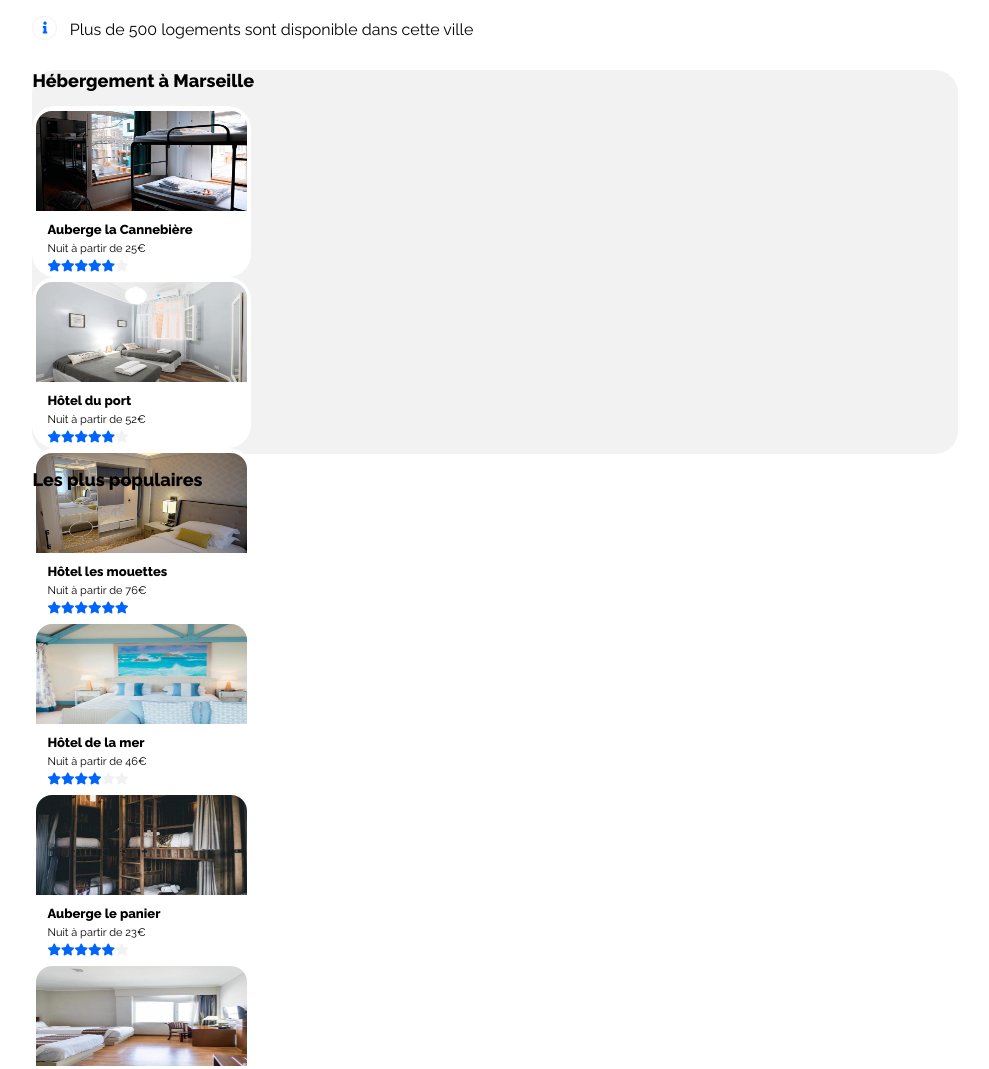
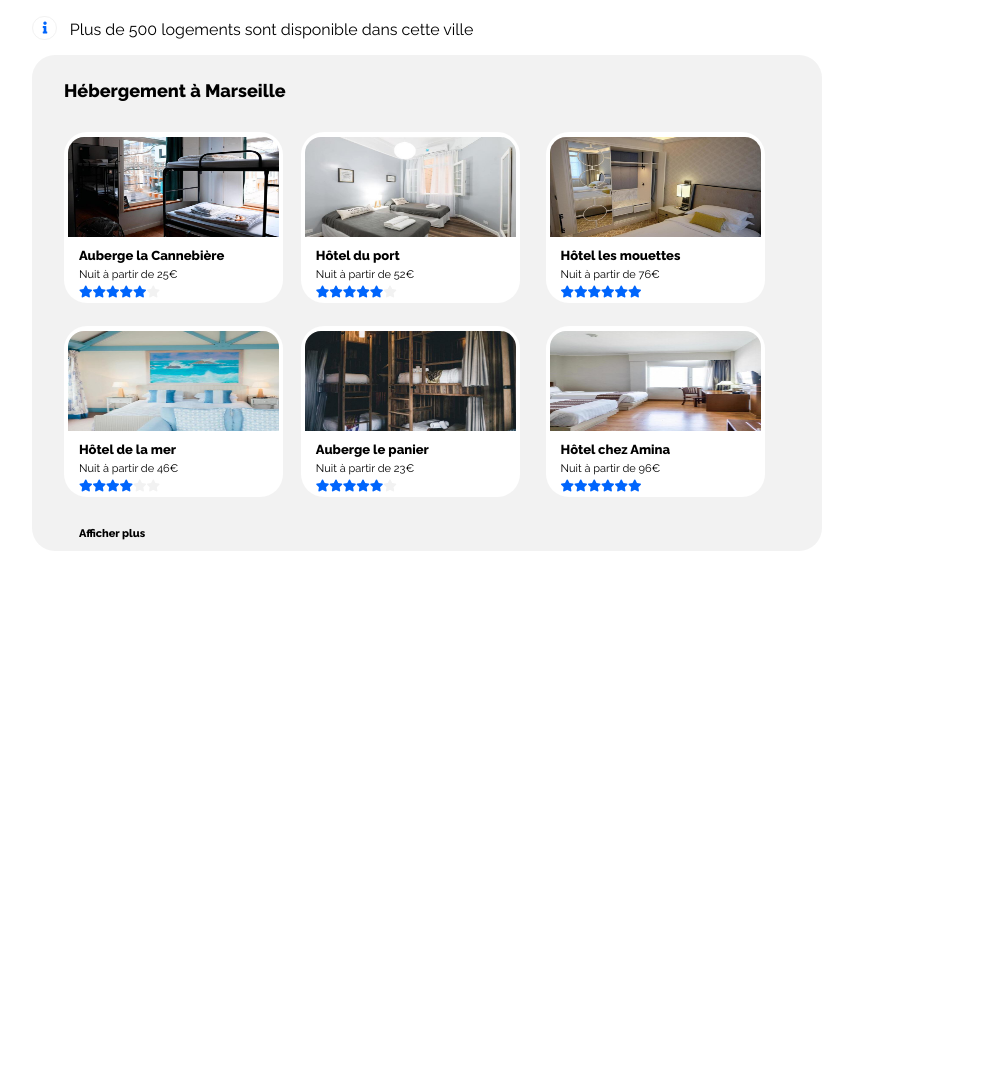
Before and after one commit to Uosnaridou/Projet2-Reservia, a plain HTML site: page index.html in a window 1280 px wide. Shown: the part 360-1429 px from the top of the page, without its empty margins (6-995 px from the left). After the commit the page ends 959 px from the top, so only its background shows below. Drawn offline with Linux system fonts and the light colour scheme.

Commit message:
Hebergement mise en page Grid

```diff
--- a/index.html
+++ b/index.html
@@ -61,65 +61,89 @@
 
         <div id="information">
             <div id="i"><i class="fas fa-info"></i></div>
-            <p>Plus de 500 logements sont disponible dans cette ville</p>
+            <p>
+                <!-- <span>
+                    <i class="fas fa-info"></i>
+                </span> -->
+                Plus de 500 logements sont disponible dans cette ville
+            </p>
         </div>
 
     </section>
 
     <section>
         <div id="Hebergeur">
+            <div id="miseEnPage_Grid">
                 <h2>Hébergement à Marseille</h2>
+
                 <article id="cannebiere" class="articles_hebergeur">
-                <img src="images/hebergements/4_small/marcus-loke-WQJvWU_HZFo-unsplash.jpg" alt="Auberge la cannebiere" class="img_hebergeur" />
+                    <img src="images/hebergements/4_small/marcus-loke-WQJvWU_HZFo-unsplash.jpg"
+                        alt="Auberge la cannebiere" class="img_hebergeur" />
                     <h3>Auberge la Cannebière</h3>
                     <p>Nuit à partir de 25€</p>
-                <i class="fas fa-star" id="marge_star"></i><i class="fas fa-star"></i><i class="fas fa-star"></i><i class="fas fa-star"></i><i class="fas fa-star"></i><i class="fas fa-star" id="gris"></i>
+                    <i class="fas fa-star marge_star bleu"></i><i class="fas fa-star bleu"></i><i
+                        class="fas fa-star bleu"></i><i class="fas fa-star bleu"></i><i class="fas fa-star bleu"></i><i
+                        class="fas fa-star gris"></i>
                 </article>
 
                 <article id="port" class="articles_hebergeur">
-                <img src="images/hebergements/4_small/fred-kleber-gTbaxaVLvsg-unsplash.jpg" alt="Hôtel du port" class="img_hebergeur" />
+                    <img src="images/hebergements/4_small/fred-kleber-gTbaxaVLvsg-unsplash.jpg" alt="Hôtel du port"
+                        class="img_hebergeur" />
                     <h3>Hôtel du port</h3>
                     <p>Nuit à partir de 52€</p>
-                <i class="fas fa-star" id="marge_star"></i><i class="fas fa-star"></i><i class="fas fa-star"></i><i class="fas fa-star"></i><i class="fas fa-star"></i><i class="fas fa-star" id="gris"></i>
+                    <i class="fas fa-star marge_star bleu"></i><i class="fas fa-star bleu"></i><i
+                        class="fas fa-star bleu"></i><i class="fas fa-star bleu"></i><i class="fas fa-star bleu"></i><i
+                        class="fas fa-star gris"></i>
                 </article>
 
                 <article id="mouettes" class="articles_hebergeur">
-                <img src="images/hebergements/4_small/reisetopia-B8WIgxA_PFU-unsplash.jpg" alt="Hôtel les mouettes" class="img_hebergeur" />
+                    <img src="images/hebergements/4_small/reisetopia-B8WIgxA_PFU-unsplash.jpg" alt="Hôtel les mouettes"
+                        class="img_hebergeur" />
                     <h3>Hôtel les mouettes</h3>
                     <p>Nuit à partir de 76€</p>
-                <i class="fas fa-star" id="marge_star"></i><i class="fas fa-star"></i><i class="fas fa-star"></i><i class="fas fa-star"></i><i class="fas fa-star"></i><i class="fas fa-star"></i>
+                    <i class="fas fa-star marge_star bleu"></i><i class="fas fa-star bleu"></i><i
+                        class="fas fa-star bleu"></i><i class="fas fa-star bleu"></i><i class="fas fa-star bleu"></i><i
+                        class="fas fa-star bleu"></i>
                 </article>
 
                 <article id="mer" class="articles_hebergeur">
-                <img src="images/hebergements/4_small/annie-spratt-Eg1qcIitAuA-unsplash.jpg" alt="Hôtel de la mer" class="img_hebergeur" />
+                    <img src="images/hebergements/4_small/annie-spratt-Eg1qcIitAuA-unsplash.jpg" alt="Hôtel de la mer"
+                        class="img_hebergeur" />
                     <h3>Hôtel de la mer</h3>
                     <p>Nuit à partir de 46€</p>
-                <i class="fas fa-star" id="marge_star"></i><i class="fas fa-star"></i><i class="fas fa-star"></i><i class="fas fa-star"></i><i class="fas fa-star" id="gris"></i><i class="fas fa-star" id="gris"></i>
+                    <i class="fas fa-star marge_star bleu"></i><i class="fas fa-star bleu"></i><i
+                        class="fas fa-star bleu"></i><i class="fas fa-star bleu"></i><i class="fas fa-star gris"></i><i
+                        class="fas fa-star gris"></i>
                 </article>
 
                 <article id="panier" class="articles_hebergeur">
-                <img src="images/hebergements/4_small/nicate-lee-kT-ZyaiwBe0-unsplash.jpg" alt="Auberge la panier" class="img_hebergeur" />
+                    <img src="images/hebergements/4_small/nicate-lee-kT-ZyaiwBe0-unsplash.jpg" alt="Auberge la panier"
+                        class="img_hebergeur" />
                     <h3>Auberge le panier</h3>
                     <p>Nuit à partir de 23€</p>
-                <i class="fas fa-star" id="marge_star"></i><i class="fas fa-star"></i><i class="fas fa-star"></i><i class="fas fa-star"></i><i class="fas fa-star"></i><i class="fas fa-star" id="gris"></i>
+                    <i class="fas fa-star marge_star bleu"></i><i class="fas fa-star bleu"></i><i
+                        class="fas fa-star bleu"></i><i class="fas fa-star bleu"></i><i class="fas fa-star bleu"></i><i
+                        class="fas fa-star gris"></i>
                 </article>
 
                 <article id="amina" class="articles_hebergeur">
-                <img src="images/hebergements/4_small/febrian-zakaria-M6S1WvfW68A-unsplash.jpg" alt="Hôtel chez Amina" class="img_hebergeur" />
+                    <img src="images/hebergements/4_small/febrian-zakaria-M6S1WvfW68A-unsplash.jpg"
+                        alt="Hôtel chez Amina" class="img_hebergeur" />
                     <h3>Hôtel chez Amina </h3>
                     <p>Nuit à partir de 96€</p>
-                <i class="fas fa-star" id="marge_star"></i><i class="fas fa-star"></i><i class="fas fa-star"></i><i class="fas fa-star"></i><i class="fas fa-star"></i><i class="fas fa-star" ></i>
+                    <i class="fas fa-star marge_star bleu"></i><i class="fas fa-star bleu"></i><i
+                        class="fas fa-star bleu"></i><i class="fas fa-star bleu"></i><i class="fas fa-star bleu"></i><i
+                        class="fas fa-star bleu"></i>
                 </article>
-
                 <p>Afficher plus</p>
             </div>
-
-        <div id="Populaire">
+        </div>
+        <!-- <div id="Populaire">
                 <h2>Les plus populaires</h2>
                 <article></article>
                 <article></article>
                 <article></article>
-        </div>
+            </div> -->
     </section>
 
     <!--
--- a/style.css
+++ b/style.css
@@ -181,8 +181,8 @@ i.fas.fa-info
 #Hebergeur
 {
     background-color: #F2F2F2;
-    width: 75%;
-    height: 24em;
+    width: 64%;
+    height: 31em;
     border-radius: 23px;
 }
 .articles_hebergeur
@@ -217,14 +217,54 @@ h3
 }
 i.fas.fa-star
 {
-    color: #0065FC;
     font-size: 12px;
 }
-#gris
+.bleu
+{
+    color: #0065FC;
+}
+.gris
 {
     color: #F2F2F2;
 }
-#marge_star
+.marge_star
 {
     margin-left: 15px;
 }
+#articles
+{
+    display: grid;
+    grid-template-columns: 31% 31% 31%;
+    grid-template-rows: 51%;
+    height: 24em;
+    justify-content: center;
+    align-items: center;
+}
+#articles+p
+{
+    font-weight: bold;
+    font-size: 13px;
+    margin-left: 4%;
+}
+#miseEnPage_Grid
+{
+    display: grid;
+    grid-template-columns: 30% 31% 31%;
+    grid-template-rows: 13% 34% 37% 8%;
+    justify-content: center;
+    align-items: center;
+    height: 34em;
+}
+#cannebiere, #port, #mouettes
+{
+    grid-row-start: 2;
+}
+#mer, #panier, #amina
+{
+    grid-row-start: 3;
+}
+#amina+p
+{
+    grid-row-start: 4;
+    font-weight: bold;
+}
```
Lines whose indentation alone changed are shown as unchanged.
